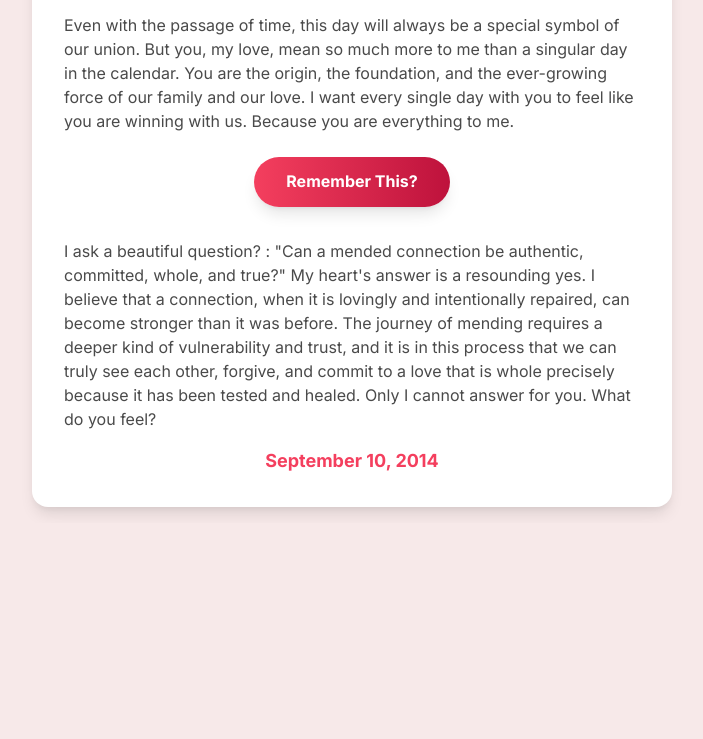
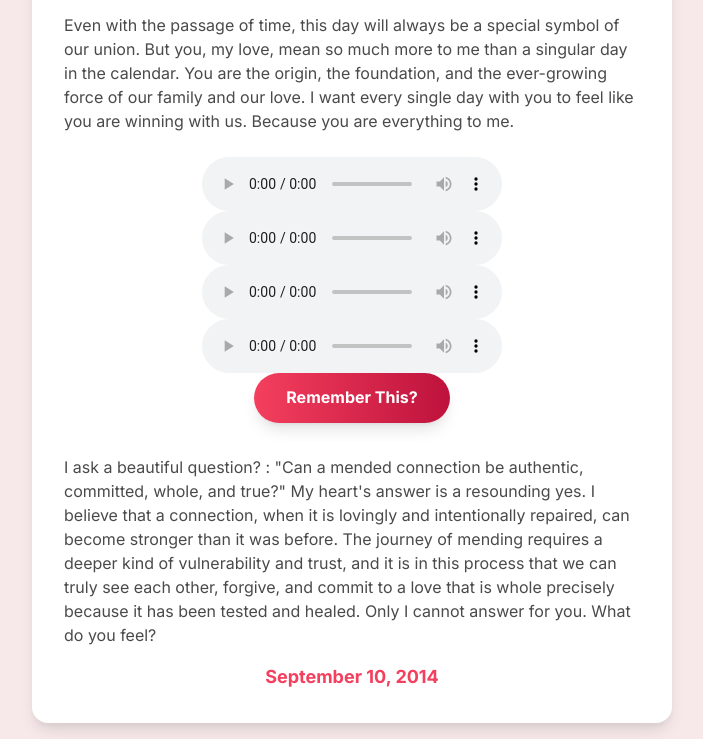
Before and after one commit to mrsturner/Sept10th, a plain HTML site: page index.html in a window 1280 px wide. Shown: the part 815-1554 px from the top of the page, without its empty margins (288-991 px from the left). Before the commit the page ends 1338 px from the top, so only its background shows below. Drawn offline with nearby package versions, Linux system fonts and the light colour scheme.

Commit message:
Update index.html

```diff
--- a/index.html
+++ b/index.html
@@ -101,10 +101,10 @@ Even with the passage of time, this day will always be a special symbol of our u
 <div class="flex flex-col items-center mb-6">
 <!-- Audio Playlist -->
 <!-- Replace these URLs with your chosen songs -->
-<audio id="audio-1" src="https://mrsturner.github.io/Sept10th/assets/Try%20Our%20Love%20Again%20%5BJc3bHyq2bQI%5D.mp3" preload="auto"></audio>
-<audio id="audio-2" src="https://mrsturner.github.io/Sept10th/assets/Love%20Again%20%28432Hz%29.mp3" preload="auto"></audio>
-<audio id="audio-3" src="https://mrsturner.github.io/Sept10th/assets/Slow%20Down.mp3" preload="auto"></audio>
-<audio id="audio-4" src="https://mrsturner.github.io/Sept10th/assets/Love.mp3" preload="auto"></audio>
+<audio id="audio-1" src="https://mrsturner.github.io/Sept10th/assets/Try%20Our%20Love%20Again%20%5BJc3bHyq2bQI%5D.mp3" preload="auto" controls></audio>
+<audio id="audio-2" src="https://mrsturner.github.io/Sept10th/assets/Love%20Again%20%28432Hz%29.mp3" preload="auto" controls></audio>
+<audio id="audio-3" src="https://mrsturner.github.io/Sept10th/assets/Slow%20Down.mp3" preload="auto" controls></audio>
+<audio id="audio-4" src="https://mrsturner.github.io/Sept10th/assets/Love.mp3" preload="auto" controls></audio>
 
 <!-- Start Button -->
 <button id="startButton" class="bg-gradient-to-r from-rose-500 to-rose-700 text-white font-bold py-3 px-8 rounded-full shadow-lg transition-transform duration-200 transform hover:scale-105">
```
